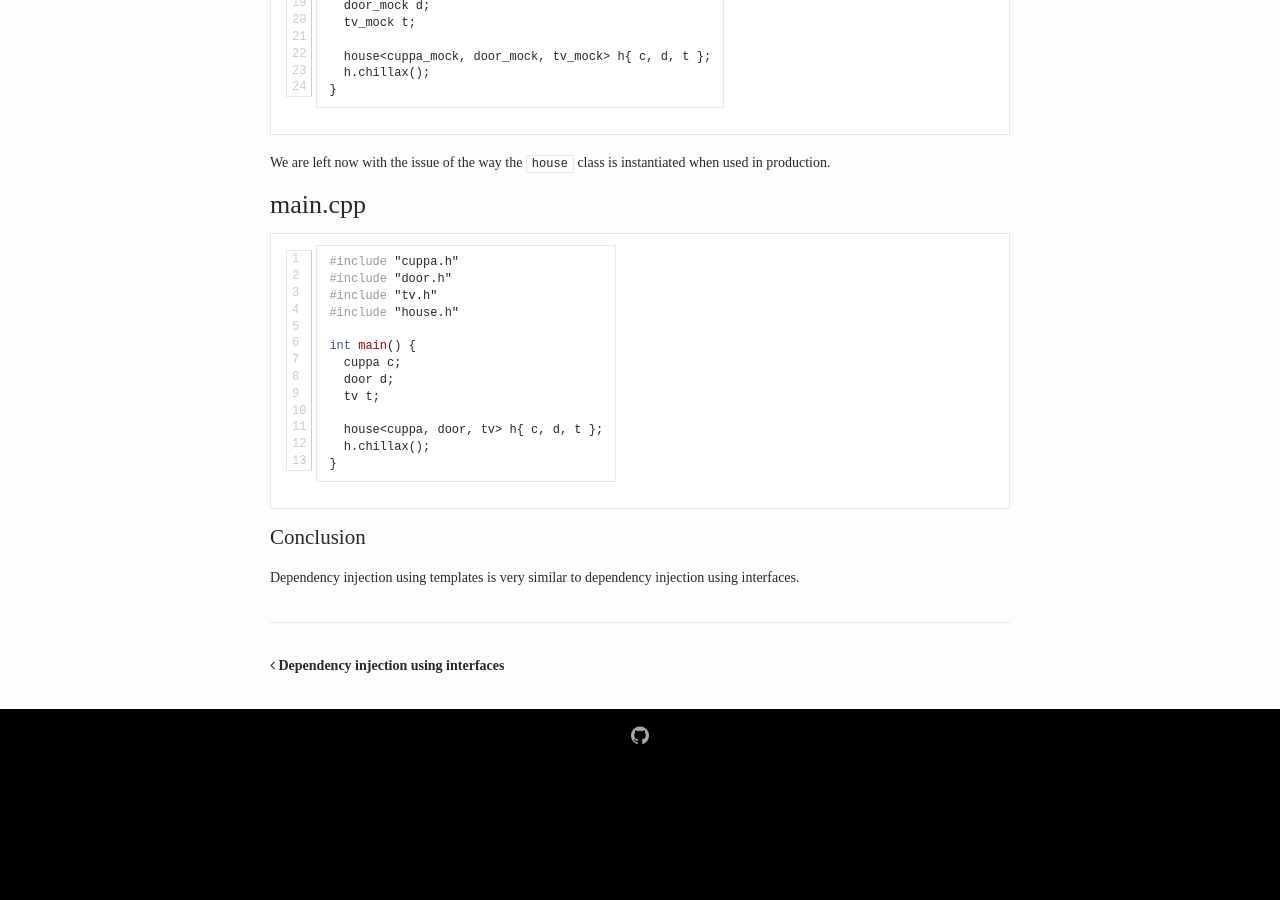
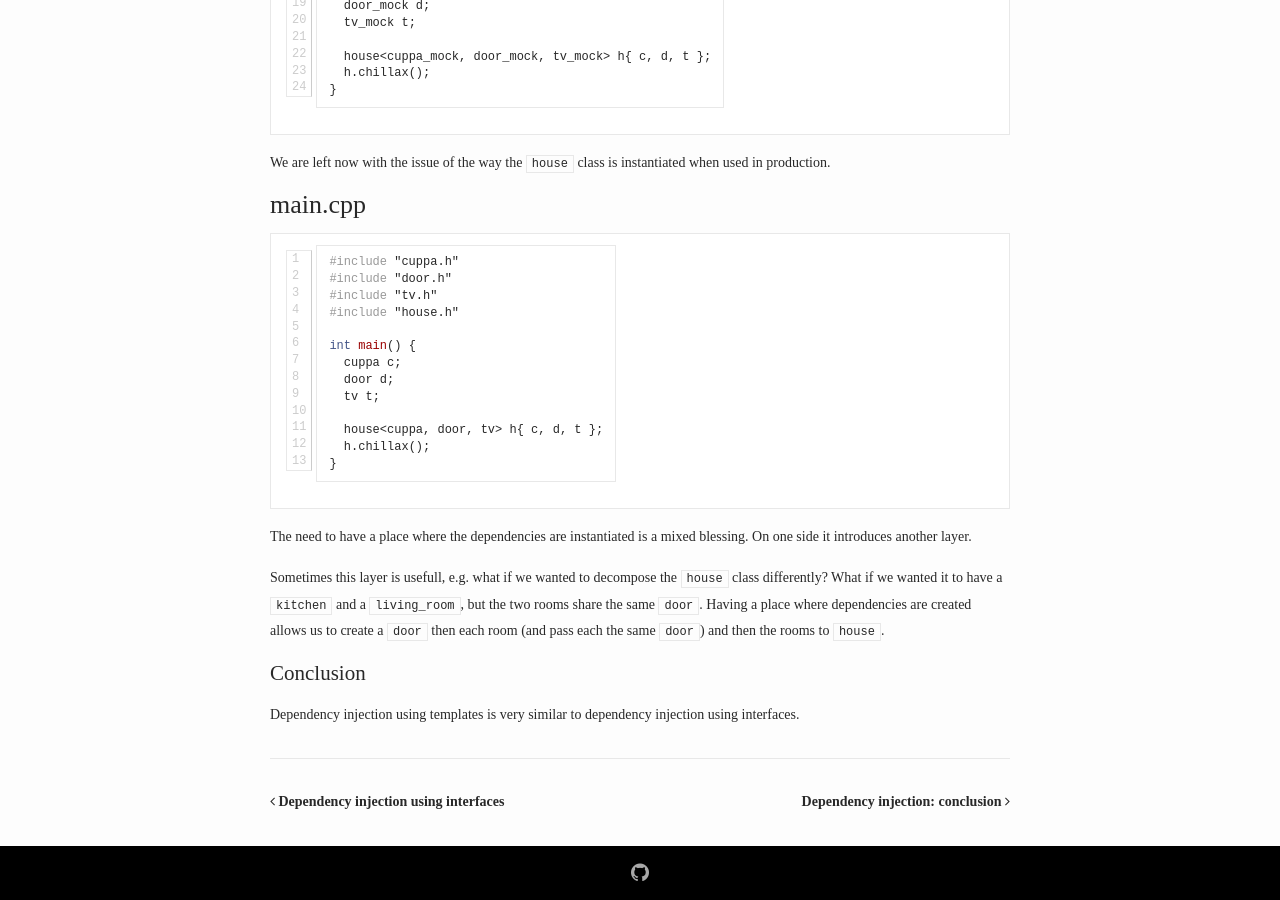
Before and after one commit to bajamircea/bajamircea.github.io, a Jekyll site: the page built from _posts/2015-11-01-dependency-injection-templates.markdown, in a window 1280 px wide and 900 px high, scrolled down 2278 px. Built offline with Jekyll 4.4.1, drawn with Linux system fonts in a browser that asks for light colours; nearby versions of some CDN libraries; before the commit the page ends 3042 px from its top, so only the background shows below that; some of the changed text lies outside the part shown.

Commit message:
Dependency conclusion

```diff
--- a/_posts/2015-10-29-dependency-problem.markdown
+++ b/_posts/2015-10-29-dependency-problem.markdown
@@ -42,6 +42,10 @@ link too many things together at the same time. Examples of exceptions are:
 Sometimes one can identify a group of member variables, that are used together
 in code, that are very loosely coupled with other groups of member variables of
 the same class.
+
+I'm going to focus on the problem of a class depending/having too many member
+variables.
+
 
 # Sample problem code
 
--- a/_posts/2015-11-01-dependency-injection-templates.markdown
+++ b/_posts/2015-11-01-dependency-injection-templates.markdown
@@ -44,9 +44,9 @@ public:
   }
 
 private:
-  cuppa cuppa_;
-  door door_;
-  tv tv_;
+  Cuppa cuppa_;
+  Door door_;
+  Tv tv_;
 };
 {% endhighlight %}
 
@@ -142,6 +142,15 @@ int main() {
 }
 {% endhighlight %}
 
+The need to have a place where the dependencies are instantiated is a mixed
+blessing. On one side it introduces another layer.
+
+Sometimes this layer is usefull, e.g. what if we wanted to decompose the
+`house` class differently?  What if we wanted it to have a `kitchen` and a
+`living_room`, but the two rooms share the same `door`. Having a place where
+dependencies are created allows us to create a `door` then each room (and pass
+each the same `door`) and then the rooms to `house`.
+
 
 # Conclusion
 
```
Also changed, not shown: other parts of _posts/2015-10-29-dependency-problem.markdown (+1 -1 lines), other parts of _posts/2015-11-01-dependency-injection-templates.markdown (+6 -6 lines), _posts/2015-11-04-dependency-conclusion.markdown (added, +117 -0 lines).
